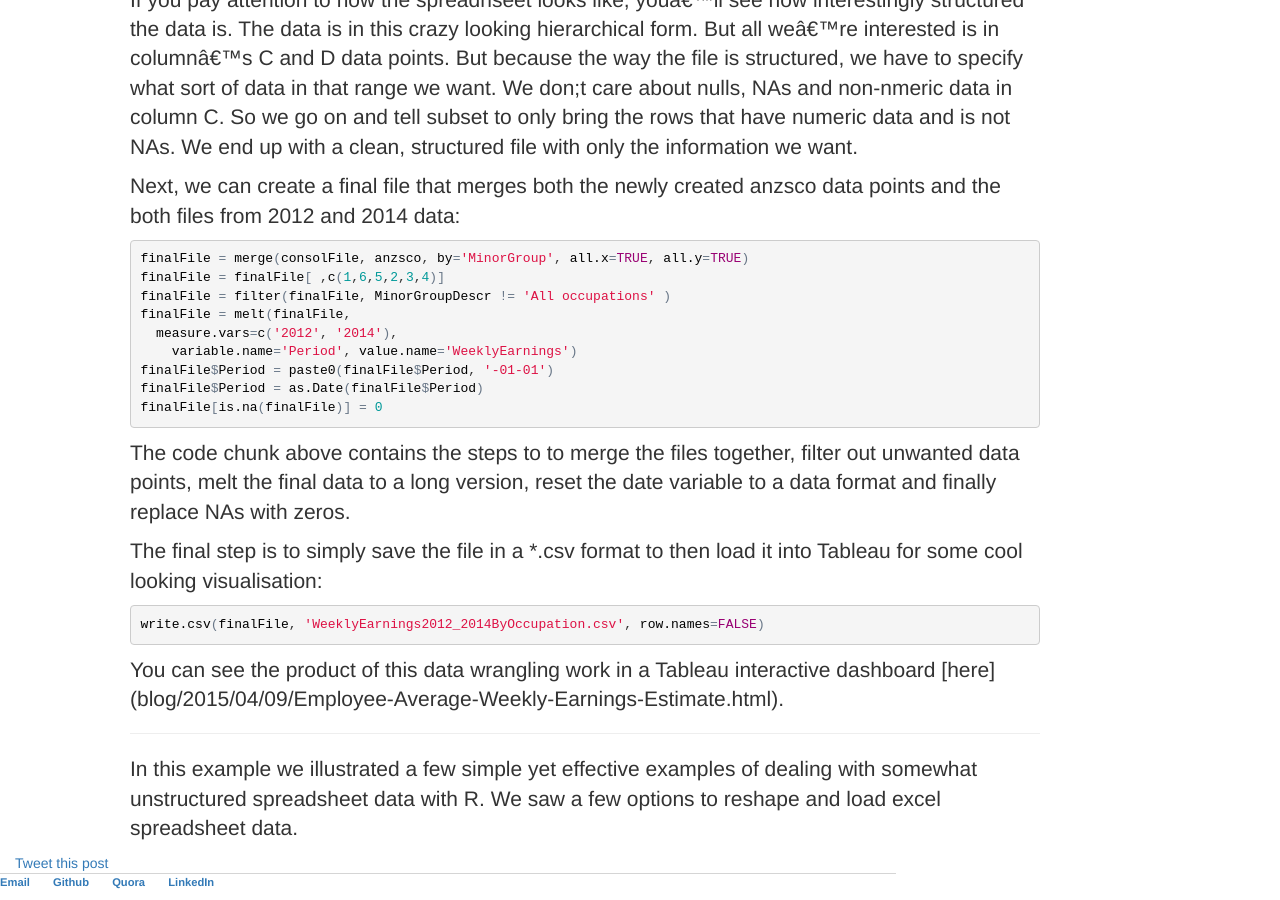
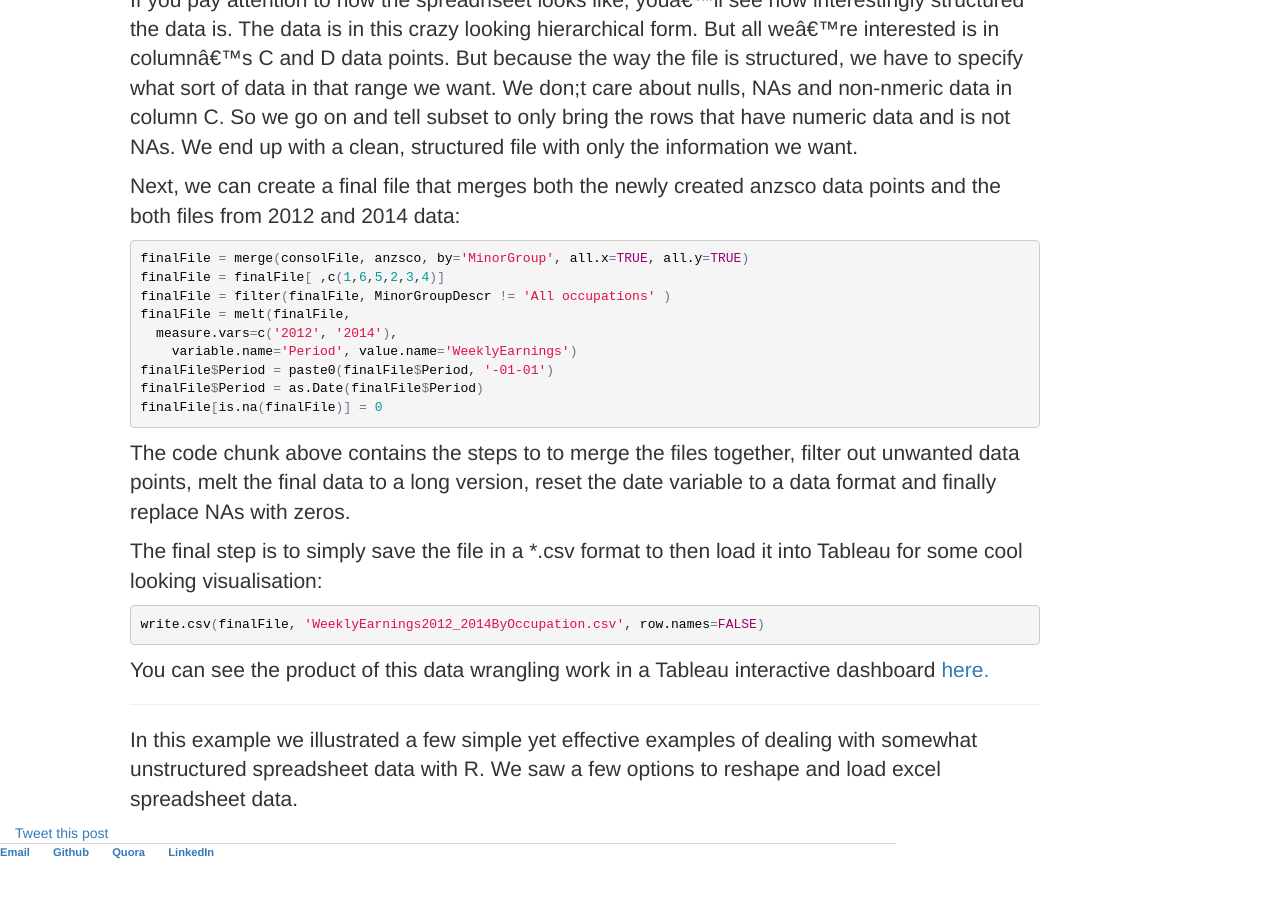
Before and after one commit to FelipeRego/FelipeRego.github.io, a Jekyll site: the page built from _posts/2015-04-09-Simple-Spreadsheet-Data-Wrangling-With-R.html, in a window 1280 px wide and 900 px high, scrolled down 2700 px. Built offline with Jekyll 4.4.1, drawn with Linux system fonts in a browser that asks for light colours; a script that is not in the unit is left out; comment, search, counter and statistics services are not loaded; after the commit the page ends 3570 px from its top, so only the background shows below that; some of the changed lines change nothing that is shown.

Commit message:
Update 2015-04-09-Simple-Spreadsheet-Data-Wrangling-With-R.html

```diff
--- a/_posts/2015-04-09-Simple-Spreadsheet-Data-Wrangling-With-R.html
+++ b/_posts/2015-04-09-Simple-Spreadsheet-Data-Wrangling-With-R.html
@@ -125,7 +125,7 @@ finalFile[is.na(finalFile)] = 0</code></pre>
 <p>The code chunk above contains the steps to to merge the files together, filter out unwanted data points, melt the final data to a long version, reset the date variable to a data format and finally replace NAs with zeros.</p>
 <p>The final step is to simply save the file in a *.csv format to then load it into Tableau for some cool looking visualisation:</p>
 <pre class="r"><code>write.csv(finalFile, 'WeeklyEarnings2012_2014ByOccupation.csv', row.names=FALSE)</code></pre>
-<p>You can see the product of this data wrangling work in a Tableau interactive dashboard [here](blog/2015/04/09/Employee-Average-Weekly-Earnings-Estimate.html).</p>
+<p>You can see the product of this data wrangling work in a Tableau interactive dashboard <a href="http://feliperego.github.io/blog/2015/04/09/Employee-Average-Weekly-Earnings-Estimate/">here.</a></p>
 <hr />
 <p>In this example we illustrated a few simple yet effective examples of dealing with somewhat unstructured spreadsheet data with R. We saw a few options to reshape and load excel spreadsheet data.</p>
 
```
